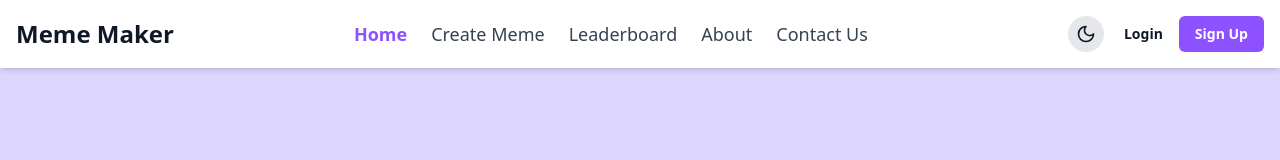
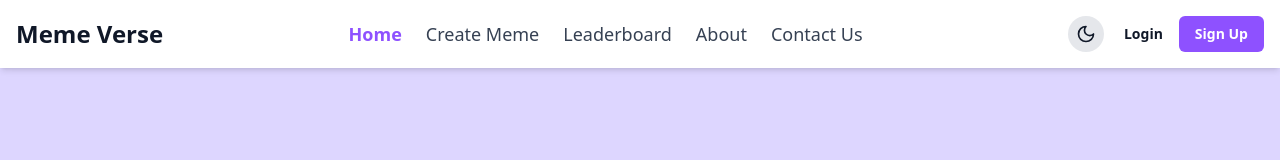
Before and after one commit to BhanuBurman/meme-verse, a React (Vite) app: page / in a window 1280 px wide. Shown: the top 160 px of the page. Built offline with nearby package versions, Linux system fonts and the light colour scheme; no server answers.

Commit message:
Chaned meme title logo

```diff
--- a/src/components/Navbar.jsx
+++ b/src/components/Navbar.jsx
@@ -34,7 +34,7 @@ export default function Navbar() {
         <nav className="max-w-7xl mx-auto flex justify-between items-center">
           <div>
             <NavLink to="/" className="text-2xl font-bold text-gray-900 dark:text-white">
-              Meme Maker
+              Meme Verse
             </NavLink>
           </div>
           {/* {Desktop Navigation} */}
```
